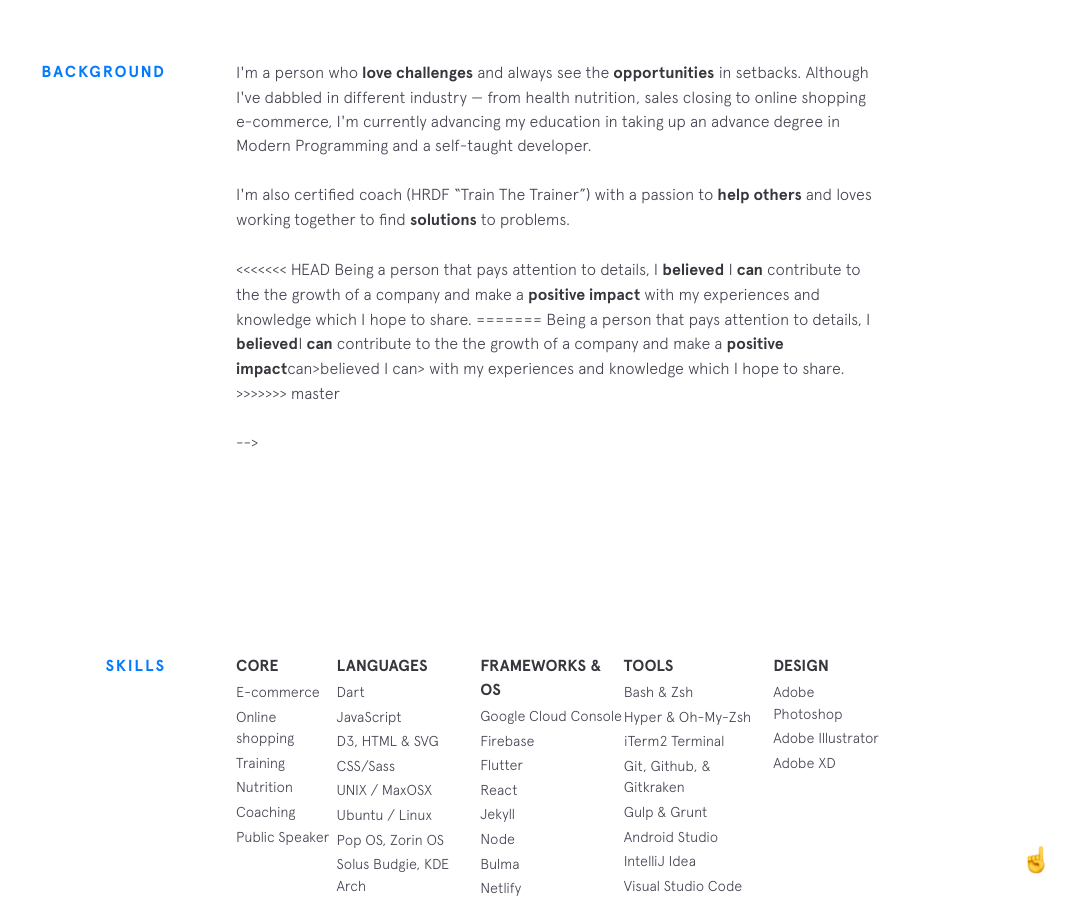
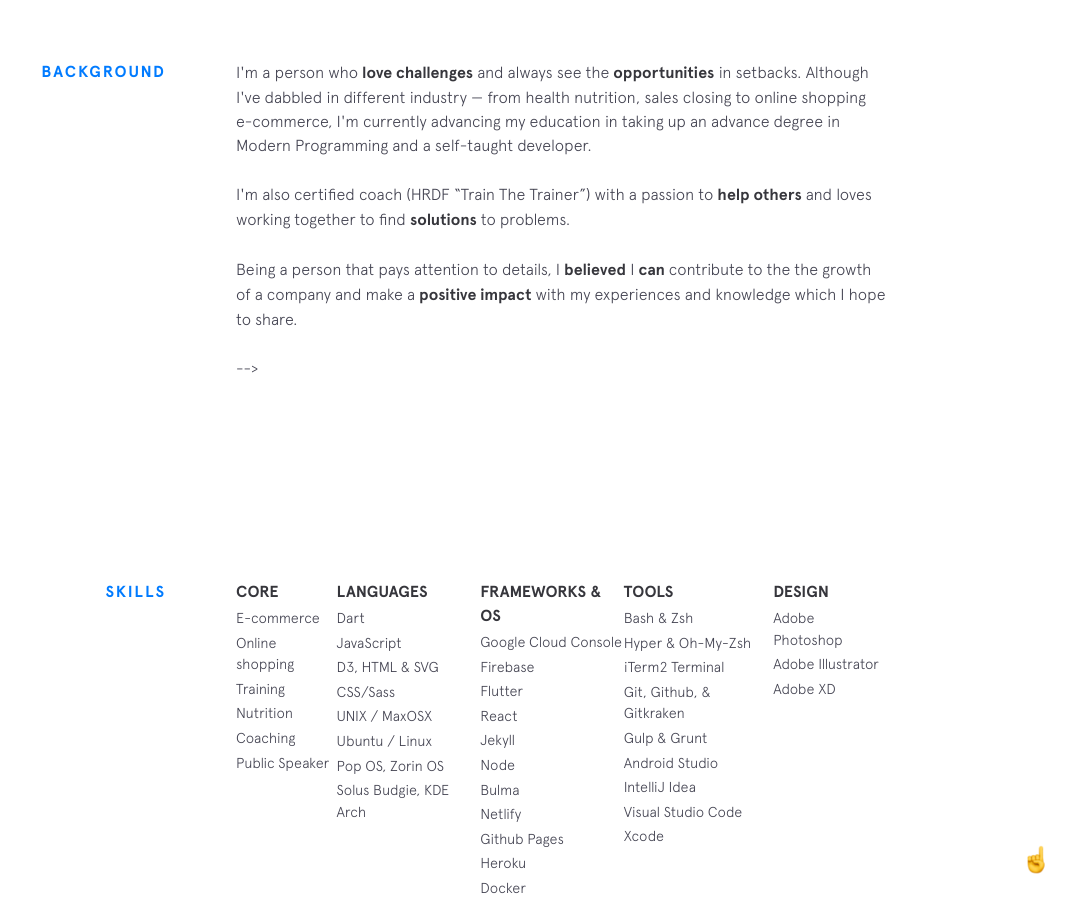
Before and after one commit to marcustanx/marcustanx.github.io, a Jekyll site: the page built from index.html, in a window 1280 px wide and 900 px high, scrolled down 940 px. Shown: the whole window, without its empty margins (214-1280 px from the left). Built offline with Jekyll 4.4.1, drawn with Linux system fonts in a browser that asks for light colours; nearby versions of some CDN libraries.

Commit message:
Update background.html

```diff
--- a/_includes/background.html
+++ b/_includes/background.html
@@ -10,11 +10,7 @@
 		</p>
 
 		<p>
-<<<<<<< HEAD
 			Being a person that pays attention to details, I <strong>believed</strong> I <strong>can</strong> contribute to the the growth of a company and make a <strong>positive impact</strong> with my experiences and knowledge which I hope to share.
-=======
-			Being a person that pays attention to details, I <strong>believed</strong>I <strong>can</strong> contribute to the the growth of a company and make a <strong>positive impact</strong>can</strong>>believed I can</strong>> with my experiences and knowledge which I hope to share.
->>>>>>> master
 		</p>
 <!--
     <p>
```
